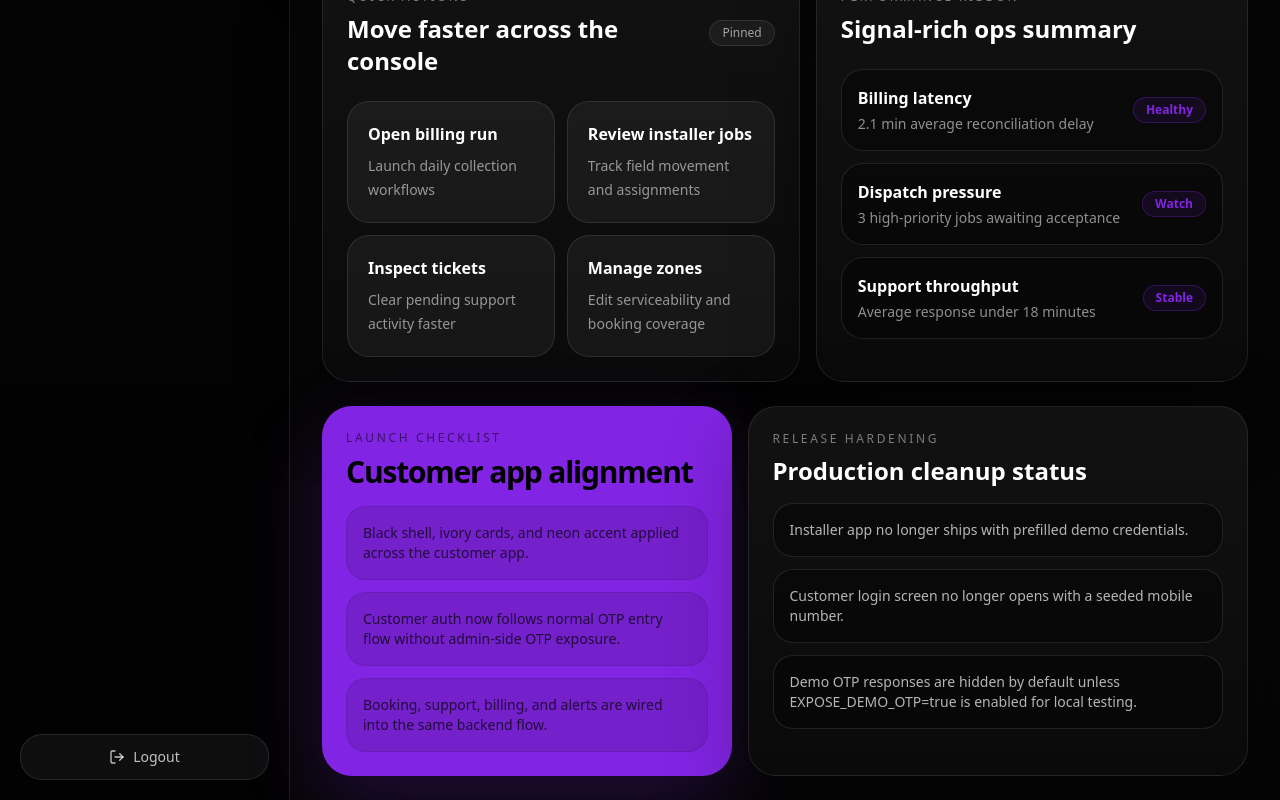
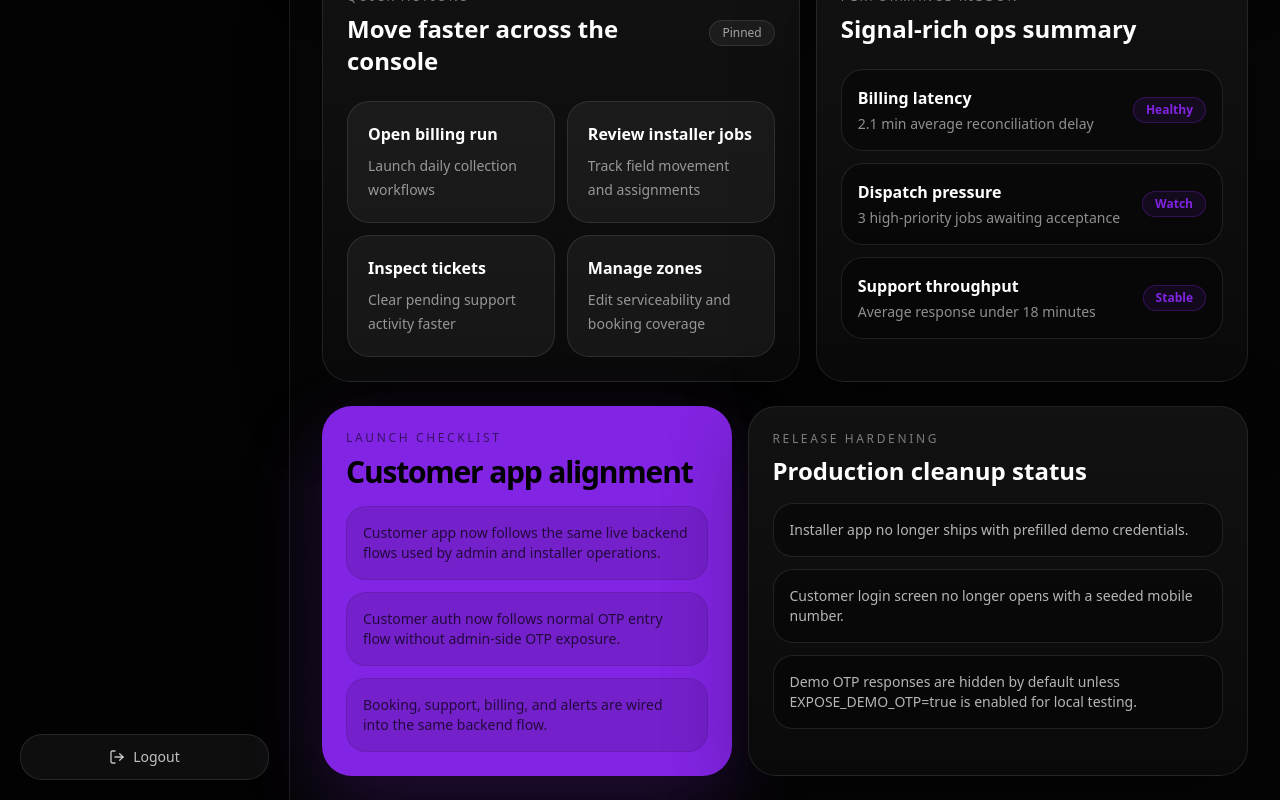
Before and after one commit to Netlayer-global/justfiber-platform, a Next.js app in the folder frontend/admin-basic/: page /dashboard in a window 1280 px wide. Shown: the part 1771-2571 px from the top of the page. Built offline with nearby package versions, Linux system fonts and the light colour scheme; no server answers; sample sign-in values are in the browser's storage.

Commit message:
Clean admin production copy

```diff
--- a/frontend/admin-basic/app/(dashboard)/dashboard/page.tsx
+++ b/frontend/admin-basic/app/(dashboard)/dashboard/page.tsx
@@ -307,7 +307,7 @@ export default function DashboardPage() {
           <div className="mt-2 text-3xl font-black tracking-[-0.04em]">Customer app alignment</div>
           <div className="mt-4 space-y-3">
             {[
-              'Black shell, ivory cards, and neon accent applied across the customer app.',
+              'Customer app now follows the same live backend flows used by admin and installer operations.',
               'Customer auth now follows normal OTP entry flow without admin-side OTP exposure.',
               'Booking, support, billing, and alerts are wired into the same backend flow.',
             ].map((item) => (
--- a/frontend/admin-basic/app/(dashboard)/plans/page.tsx
+++ b/frontend/admin-basic/app/(dashboard)/plans/page.tsx
@@ -155,7 +155,7 @@ function formatCurrency(amount?: number) {
 function buildPppoePreview(form: PlanFormState) {
   const prefix = form.pppoePrefix.trim() || 'jf'
   const realm = form.pppoeRealm.trim()
-  return `${prefix}.demo001${realm ? `@${realm}` : ''}`
+  return `${prefix}.subscriber001${realm ? `@${realm}` : ''}`
 }
 
 function buildWifiPreview(form: PlanFormState) {
```
